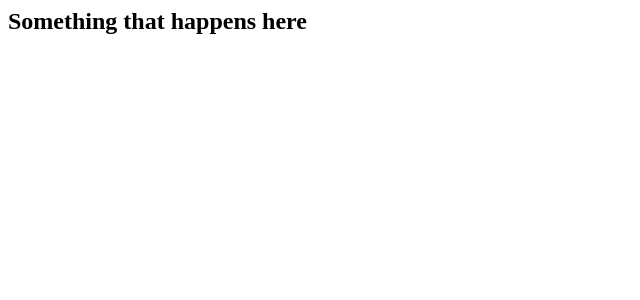
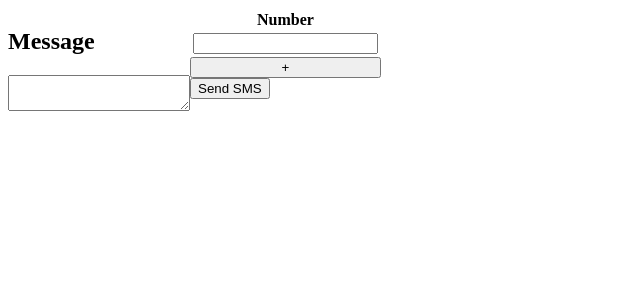
Before and after one commit to ThatRandomCoderNZ/message-automator, a Django app: page / in a window 1280 px wide. Shown: the top 300 px of the page, without its empty margins (0-640 px from the left). Run offline with Django 3.2, Linux system fonts and the light colour scheme.

Commit message:
[feat] Reworked HTML to vaguely match current designs.

```diff
--- /dev/null
+++ b/app/styles/styles.css
@@ -0,0 +1,9 @@
+.flex-horizontal {
+    display: flex;
+    flex-direction: row;
+}
+
+.flex-vertical {
+    display: flex;
+    flex-direction: column;
+}
--- a/app/templates/app/generic.html
+++ b/app/templates/app/generic.html
@@ -1 +1,32 @@
-<h2>Something that happens here</h2>
+<!DOCTYPE html>
+<html lang="en">
+<head>
+    <meta charset="UTF-8">
+    <meta http-equiv="X-UA-Compatible" content="IE=edge">
+    <meta name="viewport" content="width=device-width, initial-scale=1.0">
+    <link rel="stylesheet" href="../../styles/styles.css">
+    <title>Document</title>
+</head>
+<body class="flex-horizontal">
+    <section id="message-area">
+        <h1>Message</h1>
+        <textarea id="message-input"></textarea>
+    </section>
+    <section id="detail-area">
+        <div class="flex-vertical">
+            <table class="detail-table">
+                <tr>
+                <th class="detail-header">Number</th>
+                </tr>
+                <tr>
+                    <td><input class="detail-holder-number" type="text"></td>
+                </tr>
+
+            </table>
+            <button>+</button>
+        </div>
+        <button id="submit">Send SMS</button>
+    </section>
+
+</body>
+</html>
```
